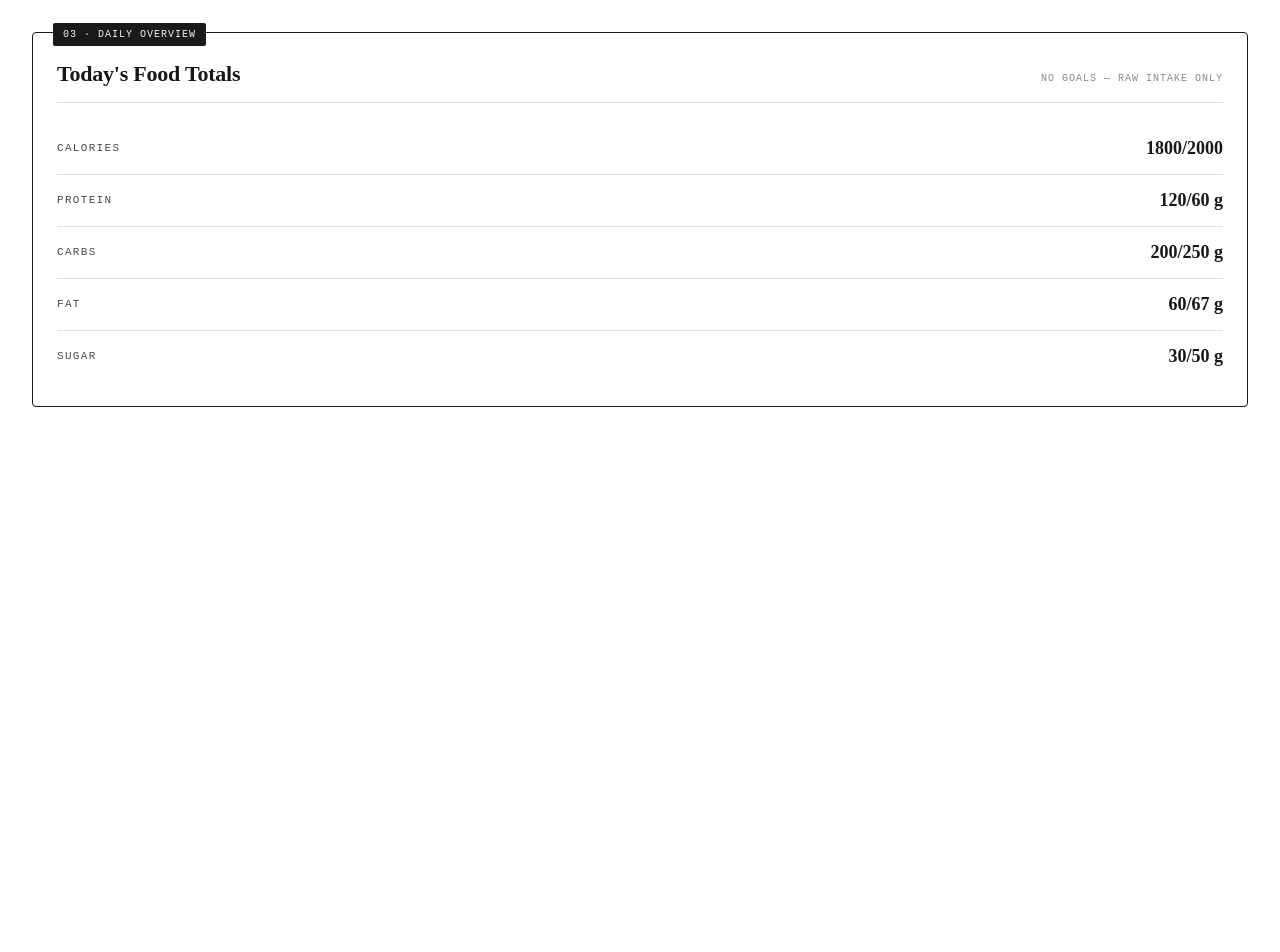
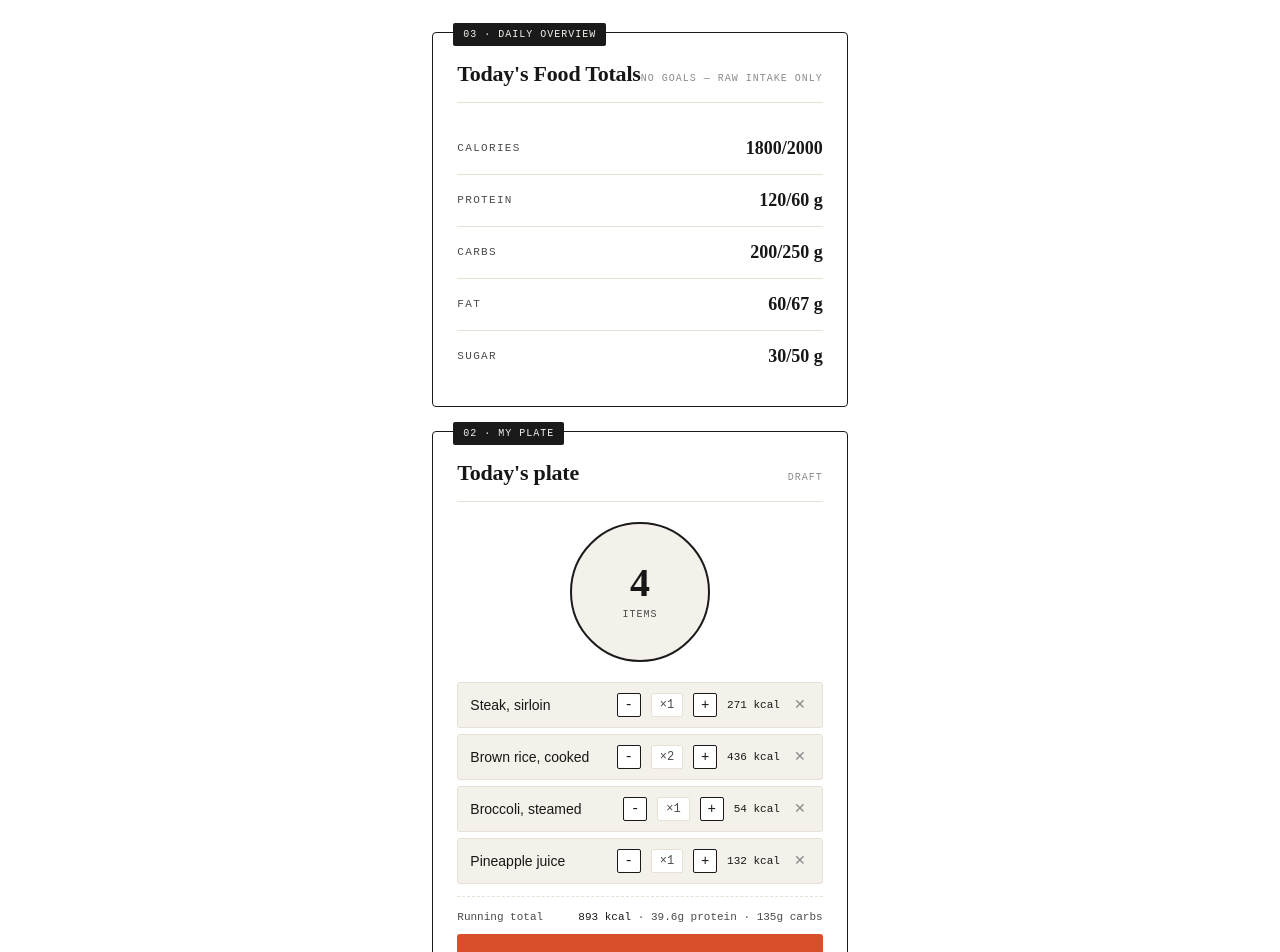
Before and after one commit to mfaruq30/Nurtri, a Next.js app in the folder nutri/: page /test in a window 1280 px wide. Shown: the top 952 px of the page. Before the commit the page ends 800 px from the top, so only its background shows below. Built offline with nearby package versions, Linux system fonts and the light colour scheme.

Commit message:
added component-2 (my plate) and confirm day api route

```diff
--- /dev/null
+++ b/nutri/app/api/plate/confirm/route.ts
@@ -0,0 +1,32 @@
+// app/api/plate/confirm/route.ts
+// Mirza Faruq — POST /api/plate/confirm — saves today's plate to MongoDB
+// Called from Component 2 (My Plate) when the user clicks "Confirm day →".
+
+import { MongoClient } from "mongodb";
+
+export async function POST(req: Request) {
+    const body = await req.json();
+
+    // Connect a fresh MongoClient per request using the URI from .env.local
+    // (lec-16 p.13).
+    const client = new MongoClient(process.env.MONGO_URI!);
+
+    try {
+        await client.connect();
+
+        // Insert the day's plate into the "plates" collection inside the
+        // "nurtri" database. MongoDB auto-creates the collection if it does
+        // not exist yet (lec-16 p.5).
+        const result = await client.db("nurtri").collection("plates").insertOne({
+            ...body,
+            createdAt: new Date(),
+        });
+
+        return Response.json({ ok: true, id: result.insertedId });
+    } catch (e) {
+        console.error("Failed to save plate:", e);
+        return Response.json({ ok: false }, { status: 500 });
+    } finally {
+        await client.close();
+    }
+}
--- /dev/null
+++ b/nutri/app/components/component-2/MyPlate.tsx
@@ -0,0 +1,291 @@
+// components/MyPlate.tsx
+// Mirza Faruq — Component 2 (My Plate) — CS 391 Final Project
+"use client";
+
+import React, { useState } from "react";
+import styled from "styled-components";
+
+// PlateItem is the shape of one food on the plate.
+// Kept inline because MyPlate is the only file that uses it.
+export type PlateItem = {
+    name: string;
+    qty: number;
+    kcal: number;
+    protein: number;
+    carbs: number;
+};
+
+/* ---------------------- STYLED COMPONENTS ---------------------- */
+
+// Panel — the white card that wraps everything (matches Component 3's Panel)
+const Panel = styled.section`
+  background: #ffffff;
+  border: 1px solid #1a1a1a;
+  border-radius: 4px;
+  padding: 24px;
+  position: relative;
+  margin-bottom: 24px;
+`;
+
+// OwnerTag — the little black "02 · My Plate" chip top-left of the panel
+const OwnerTag = styled.div`
+  position: absolute;
+  top: -10px;
+  left: 20px;
+  background: #1a1a1a;
+  color: #f4f1ea;
+  font-family: "JetBrains Mono", monospace;
+  font-size: 10px;
+  letter-spacing: 0.1em;
+  padding: 4px 10px;
+  border-radius: 2px;
+  text-transform: uppercase;
+`;
+
+// PanelHeader — holds the title and subtitle across the top
+const PanelHeader = styled.div`
+  display: flex;
+  justify-content: space-between;
+  align-items: baseline;
+  margin-bottom: 20px;
+  padding-bottom: 12px;
+  border-bottom: 1px solid #e6e1d5;
+`;
+
+const PanelTitle = styled.div`
+  font-family: "Fraunces", serif;
+  font-weight: 600;
+  font-size: 22px;
+  letter-spacing: -0.01em;
+`;
+
+const PanelSubtitle = styled.div`
+  font-family: "JetBrains Mono", monospace;
+  font-size: 10px;
+  color: #8a8a8a;
+  letter-spacing: 0.1em;
+  text-transform: uppercase;
+`;
+
+// Circle — the round "plate" illustration with the item count in the middle
+const Circle = styled.div`
+  width: 140px;
+  height: 140px;
+  border-radius: 50%;
+  border: 2px solid #1a1a1a;
+  margin: 0 auto 20px;
+  display: flex;
+  flex-direction: column;
+  align-items: center;
+  justify-content: center;
+  background: #f4f1ea;
+`;
+
+const CircleCount = styled.div`
+  font-family: "Fraunces", serif;
+  font-size: 40px;
+  font-weight: 800;
+  line-height: 1;
+`;
+
+const CircleLabel = styled.div`
+  font-family: "JetBrains Mono", monospace;
+  font-size: 10px;
+  color: #4a4a4a;
+  letter-spacing: 0.1em;
+  text-transform: uppercase;
+  margin-top: 4px;
+`;
+
+// Row — one food item row (name | - | qty | + | kcal | ✕)
+const Row = styled.div`
+  display: grid;
+  grid-template-columns: 1fr auto auto auto auto auto;
+  align-items: center;
+  gap: 10px;
+  padding: 10px 12px;
+  border: 1px solid #e6e1d5;
+  border-radius: 3px;
+  margin-bottom: 6px;
+  background: #f4f1ea;
+`;
+
+const RowName = styled.span`
+  font-size: 14px;
+  font-weight: 500;
+`;
+
+const Qty = styled.span`
+  font-family: "JetBrains Mono", monospace;
+  font-size: 12px;
+  color: #4a4a4a;
+  background: #ffffff;
+  padding: 2px 8px;
+  border-radius: 2px;
+  border: 1px solid #e6e1d5;
+`;
+
+const Kcal = styled.span`
+  font-family: "JetBrains Mono", monospace;
+  font-size: 11px;
+`;
+
+// QtyBtn — the small "+" and "-" buttons on each row
+const QtyBtn = styled.button`
+  font-family: "JetBrains Mono", monospace;
+  font-size: 14px;
+  width: 24px;
+  height: 24px;
+  border: 1px solid #1a1a1a;
+  background: #ffffff;
+  border-radius: 2px;
+  cursor: pointer;
+  padding: 0;
+`;
+
+// RemoveBtn — the "✕" that deletes the row
+const RemoveBtn = styled.button`
+  font-family: "JetBrains Mono", monospace;
+  font-size: 14px;
+  color: #8a8a8a;
+  background: none;
+  border: none;
+  cursor: pointer;
+  padding: 0 4px;
+`;
+
+// Empty — shown when the plate has no items
+const Empty = styled.p`
+  font-family: "JetBrains Mono", monospace;
+  font-size: 12px;
+  color: #8a8a8a;
+  text-align: center;
+  padding: 16px;
+`;
+
+// Footer — the running total line at the bottom
+const Footer = styled.div`
+  margin-top: 12px;
+  padding-top: 12px;
+  border-top: 1px dashed #e6e1d5;
+  font-family: "JetBrains Mono", monospace;
+  font-size: 11px;
+  color: #4a4a4a;
+  display: flex;
+  justify-content: space-between;
+`;
+
+const FooterStrong = styled.strong`
+  color: #1a1a1a;
+  font-weight: 500;
+`;
+
+// ConfirmBtn — the big orange "Confirm day" button at the bottom
+const ConfirmBtn = styled.button`
+  width: 100%;
+  padding: 14px;
+  background: #d94f2b;
+  color: #ffffff;
+  border: none;
+  border-radius: 3px;
+  font-family: "JetBrains Mono", monospace;
+  font-size: 13px;
+  letter-spacing: 0.2em;
+  text-transform: uppercase;
+  font-weight: 500;
+  cursor: pointer;
+  margin-top: 8px;
+`;
+
+/* ---------------------- COMPONENT ---------------------- */
+
+type MyPlateProps = {
+    initialItems: PlateItem[];
+};
+
+const MyPlate = ({ initialItems }: MyPlateProps) => {
+    // items is the list of foods currently on the plate
+    const [items, setItems] = useState<PlateItem[]>(initialItems);
+
+    // Running totals: a simple reduce over the list (no memoization needed)
+    const totalKcal = items.reduce((s, i) => s + i.kcal * i.qty, 0);
+    const totalProtein = items.reduce((s, i) => s + i.protein * i.qty, 0);
+    const totalCarbs = items.reduce((s, i) => s + i.carbs * i.qty, 0);
+
+    // Increase a row's quantity by 1
+    const inc = (name: string) => {
+        setItems(items.map(i => i.name === name ? { ...i, qty: i.qty + 1 } : i));
+    };
+
+    // Decrease a row's quantity. Clamped at 1 so "-" never auto-removes
+    // (user has to click ✕ to remove).
+    const dec = (name: string) => {
+        setItems(items.map(i => i.name === name ? { ...i, qty: Math.max(1, i.qty - 1) } : i));
+    };
+
+    // Remove a row from the plate
+    const remove = (name: string) => {
+        setItems(items.filter(i => i.name !== name));
+    };
+
+    // Confirm day: POST today's totals + items to the API route,
+    // which saves the day to MongoDB.
+    const confirmDay = async () => {
+        const res = await fetch("/api/plate/confirm", {
+            method: "POST",
+            headers: { "Content-Type": "application/json" },
+            body: JSON.stringify({
+                date: new Date().toISOString().slice(0, 10),
+                items,
+                totals: { kcal: totalKcal, protein: totalProtein, carbs: totalCarbs },
+            }),
+        });
+        if (res.ok) {
+            alert("Day confirmed!");
+        } else {
+            alert("Failed to save.");
+        }
+    };
+
+    return (
+        <Panel>
+            <OwnerTag>02 · My Plate</OwnerTag>
+
+            <PanelHeader>
+                <PanelTitle>Today&apos;s plate</PanelTitle>
+                <PanelSubtitle>Draft</PanelSubtitle>
+            </PanelHeader>
+
+            <Circle>
+                <CircleCount>{items.length}</CircleCount>
+                <CircleLabel>items</CircleLabel>
+            </Circle>
+
+            {items.length === 0 && <Empty>Plate is empty.</Empty>}
+
+            {items.map(item => (
+                <Row key={item.name}>
+                    <RowName>{item.name}</RowName>
+                    <QtyBtn onClick={() => dec(item.name)}>-</QtyBtn>
+                    <Qty>×{item.qty}</Qty>
+                    <QtyBtn onClick={() => inc(item.name)}>+</QtyBtn>
+                    <Kcal>{item.kcal * item.qty} kcal</Kcal>
+                    <RemoveBtn onClick={() => remove(item.name)}>✕</RemoveBtn>
+                </Row>
+            ))}
+
+            <Footer>
+                <span>Running total</span>
+                <span>
+                    <FooterStrong>{totalKcal} kcal</FooterStrong>
+                    {" · "}{totalProtein}g protein
+                    {" · "}{totalCarbs}g carbs
+                </span>
+            </Footer>
+
+            <ConfirmBtn onClick={confirmDay}>Confirm day →</ConfirmBtn>
+        </Panel>
+    );
+};
+
+export default MyPlate;
--- a/nutri/app/test/page.tsx
+++ b/nutri/app/test/page.tsx
@@ -1,4 +1,5 @@
 import DailyOverview from "@/app/components/component-3/DailyOverview";
+import MyPlate from "@/app/components/component-2/MyPlate";
 
 export default function Page() {
     const totals = {
@@ -9,9 +10,19 @@ export default function Page() {
         sugar: 30,
     };
 
+    // Hardcoded sample foods for Component 2 testing
+    // (Mirza Faruq — swap these out once Khai wires up "Add to plate").
+    const samplePlate = [
+        { name: "Steak, sirloin", qty: 1, kcal: 271, protein: 26, carbs: 0 },
+        { name: "Brown rice, cooked", qty: 2, kcal: 218, protein: 4.5, carbs: 46 },
+        { name: "Broccoli, steamed", qty: 1, kcal: 54, protein: 3.7, carbs: 11 },
+        { name: "Pineapple juice", qty: 1, kcal: 132, protein: 0.9, carbs: 32 },
+    ];
+
     return (
-        <div style={{ padding: "2rem" }}>
+        <div style={{ padding: "2rem", maxWidth: "640px", margin: "0 auto" }}>
             <DailyOverview totals={totals} />
+            <MyPlate initialItems={samplePlate} />
         </div>
     );
 }
--- a/nutri/package.json
+++ b/nutri/package.json
@@ -9,6 +9,7 @@
     "lint": "eslint"
   },
   "dependencies": {
+    "mongodb": "^7.2.0",
     "next": "16.2.4",
     "react": "19.2.4",
     "react-dom": "19.2.4",
```
Also changed, not shown: 1 other file (tests, documents, lock files or other folders).
